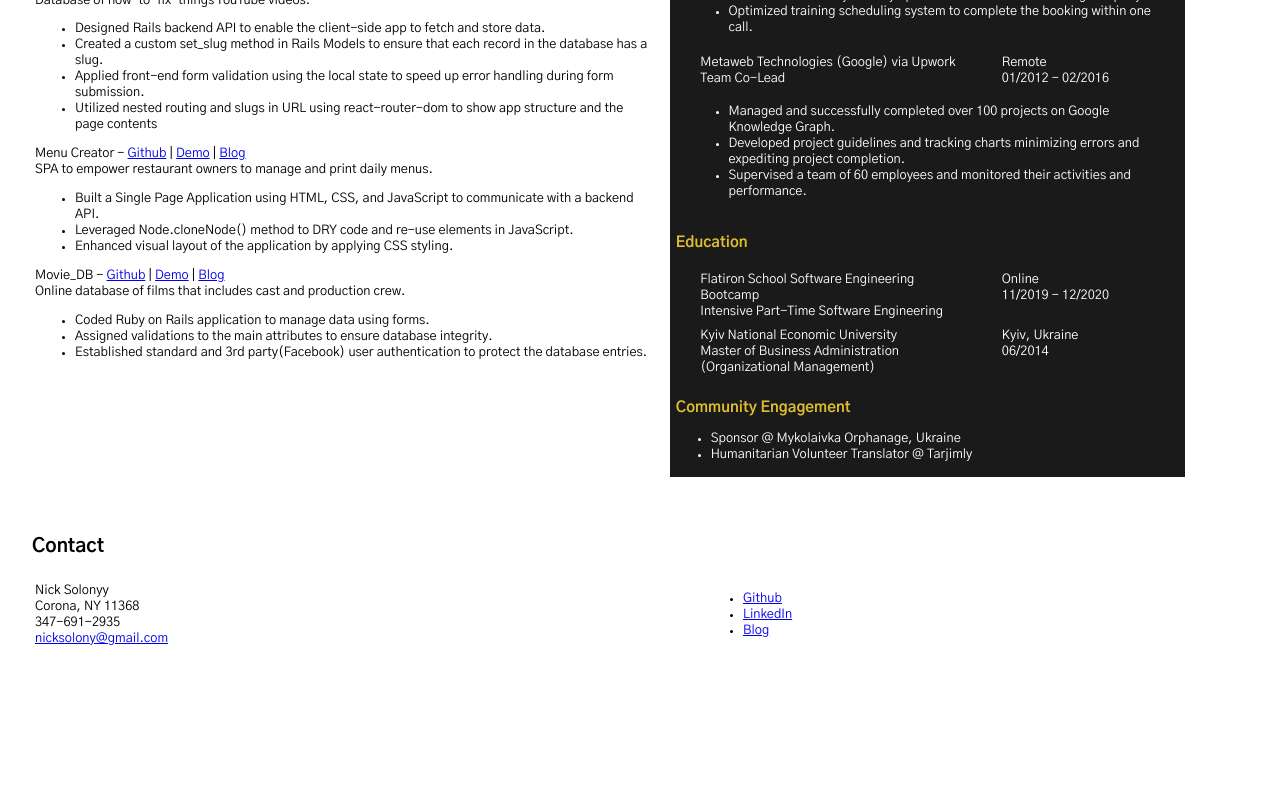
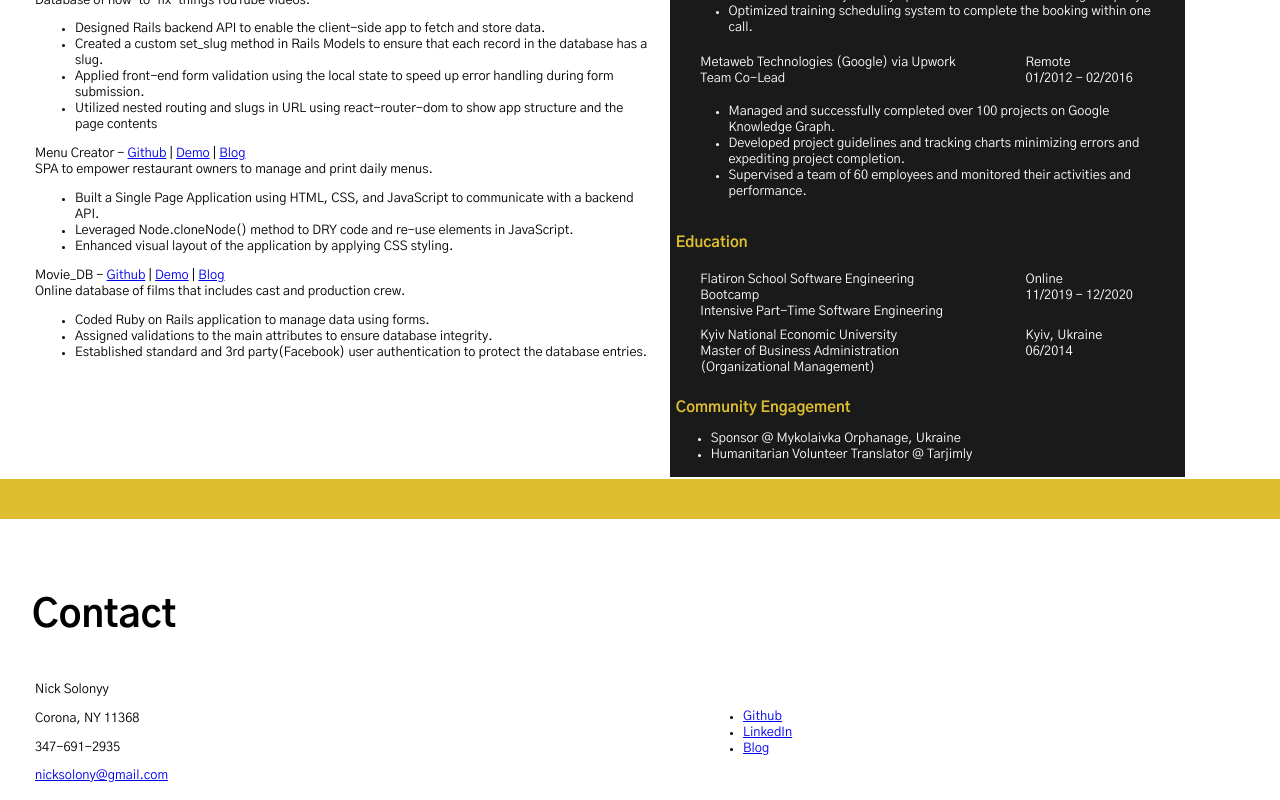
Before and after one commit to nicksolony/portfolio-frontend, a React (Create React App) app: page / in a window 1280 px wide. Shown: the part 1523-2323 px from the top of the page. Before the commit the page ends 2178 px from the top, so only its background shows below. Built offline with nearby package versions, Linux system fonts and the light colour scheme.

Commit message:
updated contact section

```diff
--- a/src/App.css
+++ b/src/App.css
@@ -213,7 +213,7 @@ body {
 }
 
 #Resume .centerInnerColumn {
-  width:5%;
+  width:10%;
   /* border: 1px solid; */
 }
 
@@ -227,6 +227,8 @@ body {
 #resumeDownload  {
   color: #DEBD30;
 }
+
+
 
 
 /* When the screen is less than 600 pixels wide, hide all links, except for the first one ("Home"). Show the link that contains should open and close the topnav (.icon) */
@@ -280,7 +282,7 @@ body {
   text-align: center;
 }
 
-#Skills img, #Skills h1 {
+#Skills img, #Skills h1, #Contact h1 {
   /*
   background-image: url(/src/imgs/gear_skills.png);
   background-size: 20vh;
--- a/src/App.js
+++ b/src/App.js
@@ -127,7 +127,7 @@ class App extends Component {
             <Projects projects ={this.state.projects} />
 
             <Resume state = {this.state} />
-
+            <hr/>
             <Contact info = {this.state.resume}/>
             </div>
         </Router>
--- a/src/components/Address.js
+++ b/src/components/Address.js
@@ -4,10 +4,10 @@ const Address = (data) => {
 
     return (
         <div>
-            {data.info.name}<br/>
-            {data.info.address}<br/>
-            {data.info.phone}<br/>
-            <a href={`mailto:${data.info.email}`}>{data.info.email}</a>
+            <p>{data.info.name}</p>
+            <p>{data.info.address}</p>
+            <p>{data.info.phone}</p>
+            <p><a href={`mailto:${data.info.email}`}>{data.info.email}</a></p>
         </div>
     )
 }
--- a/src/contents/Contact.js
+++ b/src/contents/Contact.js
@@ -8,7 +8,7 @@ class Resume extends Component {
 
         return (
             <div id="Contact" className="component">
-                <h2>Contact</h2>
+                <h1>Contact</h1>
                 <table>
                     <tr>
                         <td className="ColumnLeft">
```
